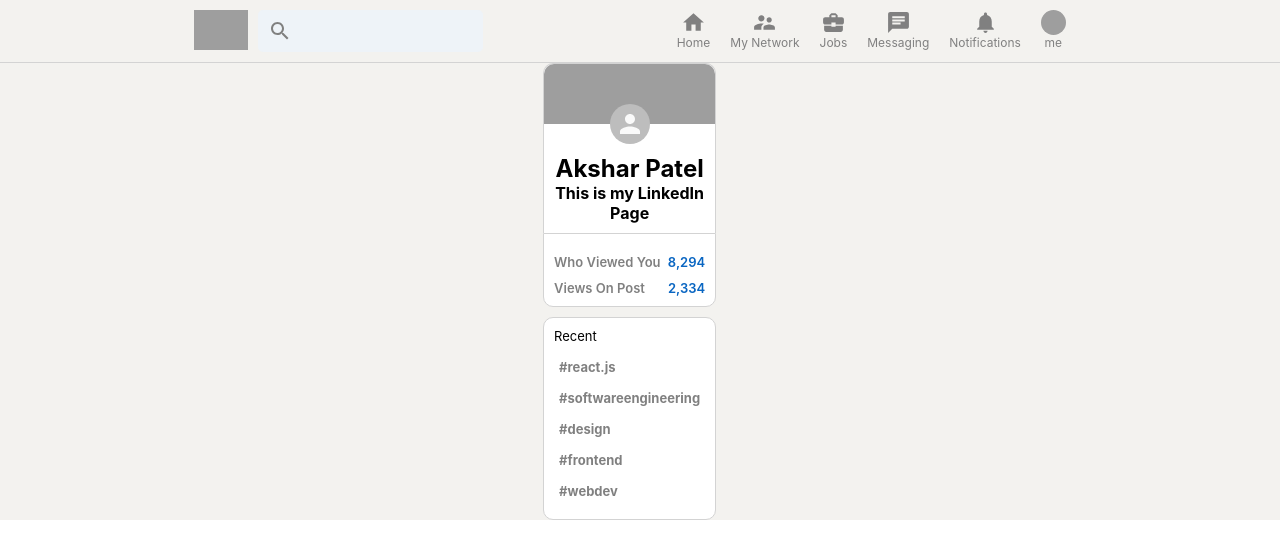
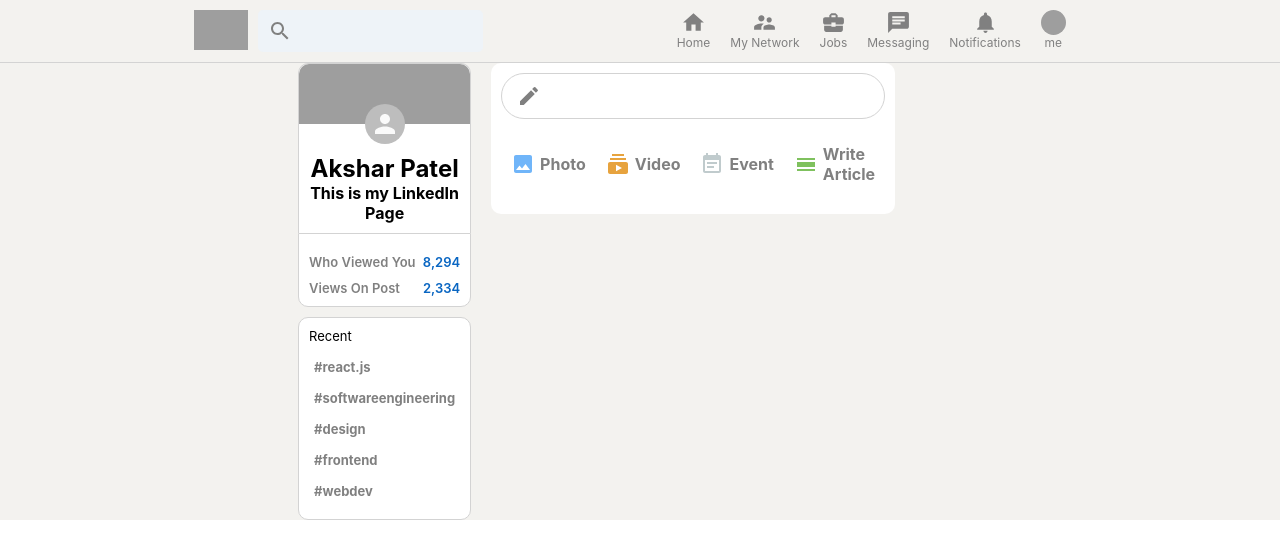
Before and after one commit to Akshar95/linkedin-clone-yt, a React (Create React App) app: page / in a window 1280 px wide. Shown: the top 558 px of the page. Built offline with nearby package versions, Linux system fonts and the light colour scheme; grey boxes are pictures that could not be loaded.

Commit message:
feed input option

```diff
--- a/src/Feed.css
+++ b/src/Feed.css
@@ -0,0 +1,44 @@
+.feed {
+    flex: 0.6;
+    margin: 0 20px;
+}
+
+.feed__inputContainer {
+    background-color: white;
+    padding: 10px;
+    padding-bottom: 20px;
+    border-radius: 10px;
+    margin-bottom: 20px;
+}
+
+.feed__input {
+    border: 1px solid lightgray;
+    border-radius: 30px;
+    display: flex;
+    padding: 10px;
+    color: gray;
+    padding-left: 15px;
+}
+
+.feed__input > form {
+    display: flex;
+    width: 100%;
+}
+
+.feed__input > form > input {
+    border: none;
+    flex: 1;
+    margin-left: 10px;
+    outline-width: 0;
+    font-weight: 600;
+}
+
+.feed__input > form > button {
+    display: none;
+}
+
+.feed__inputOptions {
+    display: flex;
+    justify-content: space-evenly;
+
+}
--- a/src/Feed.js
+++ b/src/Feed.js
@@ -1,9 +1,29 @@
 import './Feed.css'
+import CreateIcon from '@material-ui/icons/Create';
+import ImageIcon from '@material-ui/icons/Image';
+import InputOption from './InputOption';
+import SubscriptionsIcon from '@material-ui/icons/Subscriptions';
+import EventNoteIcon from '@material-ui/icons/EventNote';
+import CalendarViewDayIcon from '@material-ui/icons/CalendarViewDay';
 
 function Feed() {
     return (
         <div className='feed'>
-
+            <div className="feed__inputContainer">
+                <div className="feed__input">
+                    <CreateIcon />
+                    <form>
+                        <input type="text" />
+                        <button type="submit">Send</button>
+                    </form>
+                </div>
+                <div className="feed__inputOptions">
+                    <InputOption Icon={ImageIcon} title='Photo' color='#70B5F9'/>
+                    <InputOption Icon={SubscriptionsIcon} title='Video' color='#E7A33E'/>
+                    <InputOption Icon={EventNoteIcon} title='Event' color='#C0CBCD'/>
+                    <InputOption Icon={CalendarViewDayIcon} title='Write Article' color='#7FC15E'/>
+                </div>
+            </div>
         </div>
     )
 }
--- /dev/null
+++ b/src/InputOption.js
@@ -0,0 +1,12 @@
+import './inputOption.css';
+
+function InputOption({Icon, title, color}) {
+    return (
+        <div className='inputOption'>
+            <Icon style={{color : color}}/>
+            <h4>{title}</h4>
+        </div>
+    )
+}
+
+export default InputOption
--- /dev/null
+++ b/src/inputOption.css
@@ -0,0 +1,16 @@
+.inputOption {
+    display: flex;
+    align-items: center;
+    margin-top: 15px;
+    color: gray;
+    padding: 10px;
+    cursor: pointer;
+}
+
+.inputOption:hover {
+    background-color: whitesmoke;
+    border-radius: 10px;
+}
+.inputOption > h4 {
+    margin-left: 5px;
+}
```
